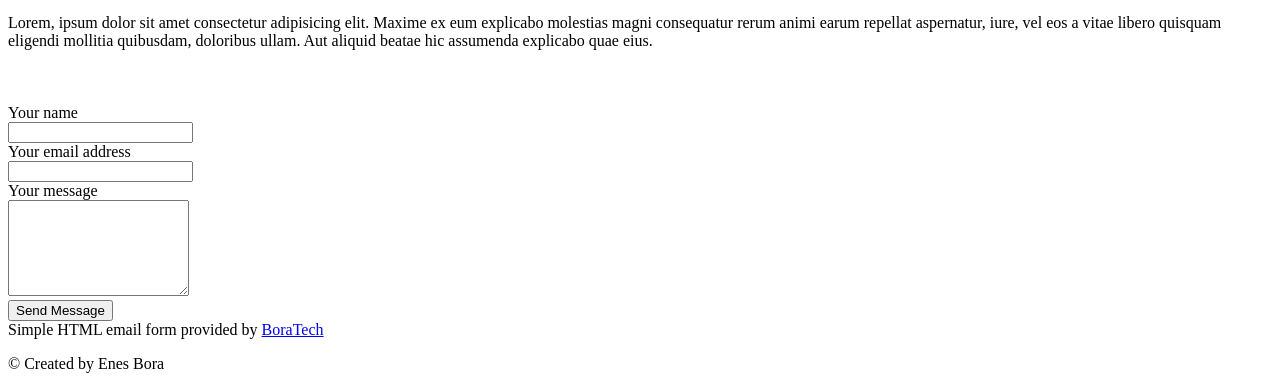
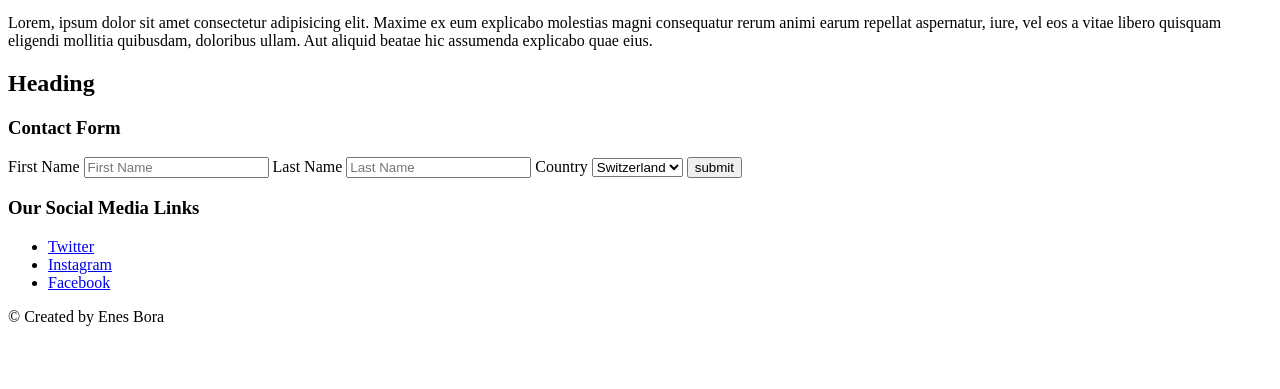
Before and after one commit to enesbora/develop, a plain HTML site: page HTML_BestPractices/index.html in a window 1280 px wide. Shown: the part 1224-1613 px from the top of the page. After the commit the page ends 1566 px from the top, so only its background shows below. Drawn offline with Linux system fonts and the light colour scheme.

Commit message:
some new content added

```diff
--- a/HTML_BestPractices/index.html
+++ b/HTML_BestPractices/index.html
@@ -46,48 +46,39 @@
             </article>
         </section>
         <section>
-            <h2></h2>
+            <h2>Heading</h2>
             <article>
-                <h3></h3>
-                <img src="" alt="">
-                <p></p>
-            </article>
-            <article>
-                <form action="">
-                    <div class="fcf-form-group">
-                        <label for="Name" class="fcf-label">Your name</label>
-                        <div class="fcf-input-group">
-                            <input type="text" id="Name" name="Name" class="fcf-form-control" required>
-                        </div>
-                    </div>
+                <h3>Contact Form</h3>
+                <div class="container">
+                    <form action="contactform">
+                        <label for="fname">First Name</label>
+                        <input type="text" id="fname" name="firstname" placeholder="First Name">
 
-                    <div class="fcf-form-group">
-                        <label for="Email" class="fcf-label">Your email address</label>
-                        <div class="fcf-input-group">
-                            <input type="email" id="Email" name="Email" class="fcf-form-control" required>
-                        </div>
-                    </div>
+                        <label for="lname">Last Name</label>
+                        <input type="text" id="lname" name="lastname" placeholder="Last Name">
 
-                    <div class="fcf-form-group">
-                        <label for="Message" class="fcf-label">Your message</label>
-                        <div class="fcf-input-group">
-                            <textarea id="Message" name="Message" class="fcf-form-control" rows="6" maxlength="3000" required></textarea>
-                        </div>
-                    </div>
+                        <label for="country">Country</label>
+                        <select name="country" id="country">
+                            <option value="Switzerland">Switzerland</option>
+                            <option value="Germany">Germany</option>
+                            <option value="Austria">Austria</option>
+                        </select>
 
-                    <div class="fcf-form-group">
-                        <button type="submit" id="fcf-button" class="fcf-btn fcf-btn-primary fcf-btn-lg fcf-btn-block">Send Message</button>
-                    </div>
+                        <input type="submit" value="submit">
 
-                    <div class="fcf-credit" id="fcf-credit">
-                    Simple HTML email form provided by <a href="#" target="_blank">BoraTech</a>
-                    </div>
-                </form>
+                    </form>
+                </div>
             </article>
         </section>
     </main>
     <footer>
         <section>
+            <h3>Our Social Media Links</h3>
+            <ul>
+                <li><a href="#">Twitter</a></li>
+                <li><a href="#">Instagram</a></li>
+                <li><a href="#">Facebook</a></li>
+            </ul>
             <p>&copy; <em id="date"></em>Created by Enes Bora</p>
         </section>
     </footer>
```
